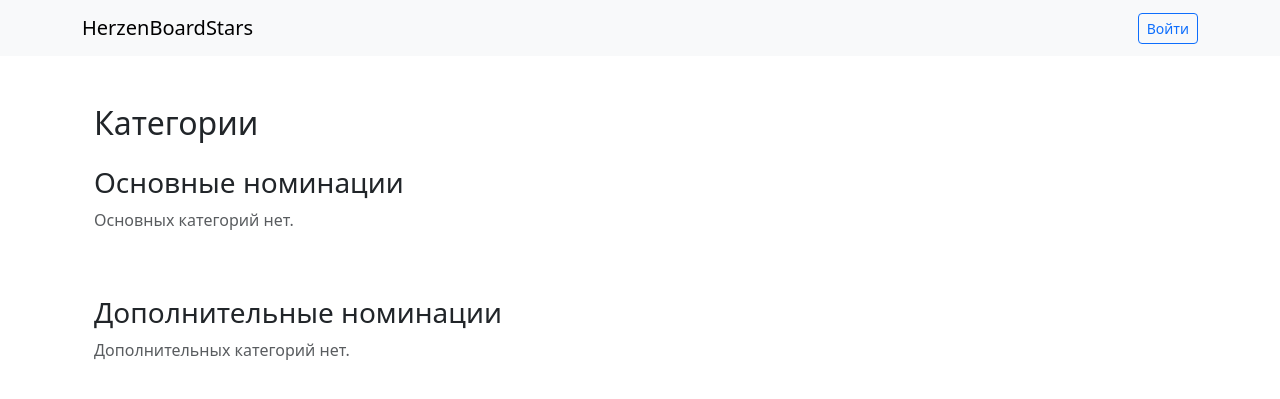
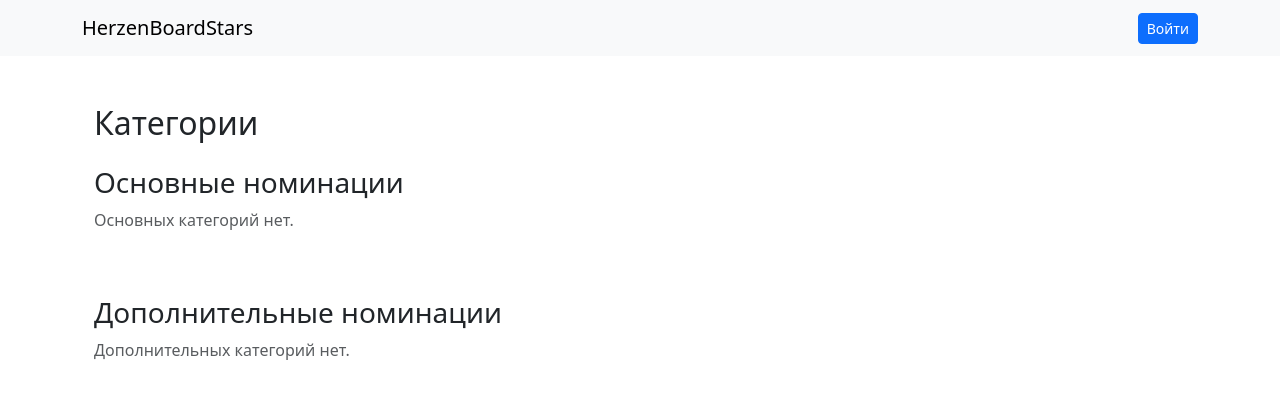
Before and after one commit to superznake/herzenboardstars, a Django app: page /categories/ in a window 1280 px wide. Shown: the top 399 px of the page. Run offline with Django 4.2, Linux system fonts and the light colour scheme; data that the repository does not hold is empty; some libraries are stand-ins or nearby versions.

Commit message:
Update base.html

```diff
--- a/templates/base.html
+++ b/templates/base.html
@@ -4,7 +4,7 @@
 <head>
     <meta charset="UTF-8">
     <title>HerzenBoardStars</title>
-    <link href="https://cdn.jsdelivr.net/gh/superznake/gik-bootstrap@7e0de52/bootstrap.min.css" rel="stylesheet">
+    <link href="https://cdn.jsdelivr.net/gh/superznake/gik-bootstrap@5d3eaae/bootstrap.min.css" rel="stylesheet">
 </head>
 <body>
 <nav class="navbar navbar-expand-lg navbar-light bg-light">
@@ -15,10 +15,10 @@
                 <span class="me-2">Привет, {{ request.user.first_name }}</span>
                 <form action="{% url 'logout' %}" method="post" class="d-inline">
                     {% csrf_token %}
-                    <button type="submit" class="btn btn-sm btn-outline-secondary">Выйти</button>
+                    <button type="submit" class="btn btn-sm btn-secondary">Выйти</button>
                 </form>
             {% else %}
-                <a href="{% url 'login' %}" class="btn btn-sm btn-outline-primary">Войти</a>
+                <a href="{% url 'login' %}" class="btn btn-sm btn-primary">Войти</a>
             {% endif %}
         </div>
     </div>
```
